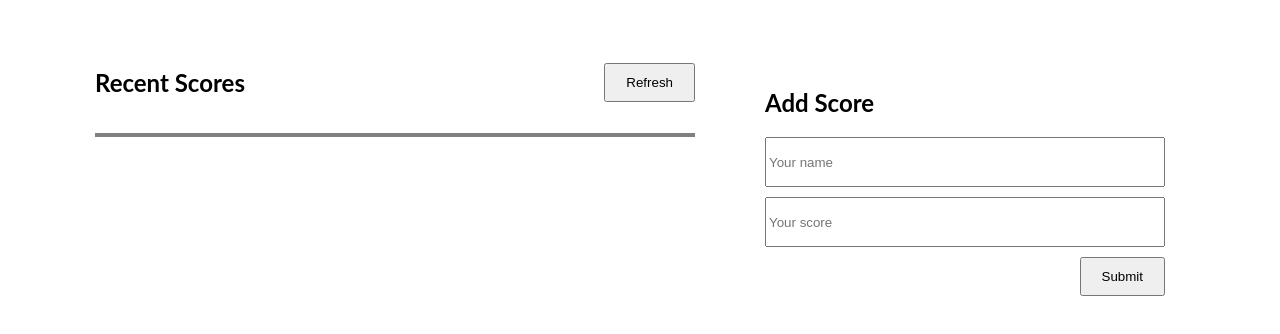
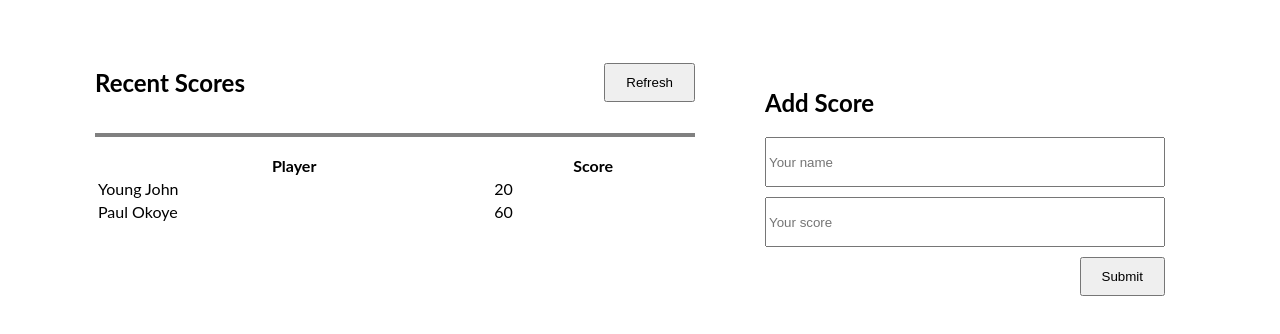
Before and after one commit to iamchristianani/leaderboard, a website built with webpack: page dist/index.html in a window 1280 px wide. Shown: the part 164-498 px from the top of the page. Built offline with nearby package versions, Linux system fonts and the light colour scheme.

Commit message:
Change the score display from a list to a table

```diff
--- a/dist/index.html
+++ b/dist/index.html
@@ -16,6 +16,20 @@
         <button class="refresh-btn">Refresh</button>
       </div>
       <ul class="score-box"></ul>
+      <table>
+        <tr>
+          <th>Player</th>
+          <th>Score</th>
+        </tr>
+        <tr>
+          <td>Young John</td>
+          <td>20</td>
+        </tr>
+        <tr>
+          <td>Paul Okoye</td>
+          <td>60</td>
+        </tr>
+      </table>
     </div>
     <div class="add-scores">
       <h2 class="add-score-text">Add Score</h2>
```
